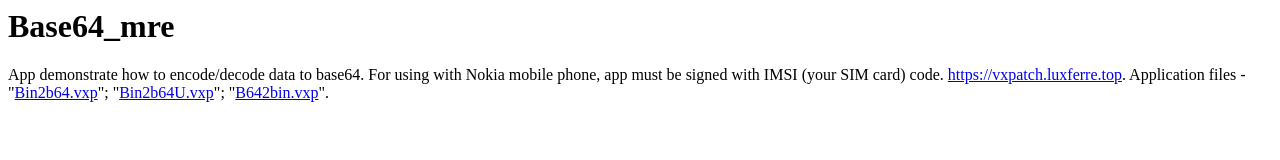
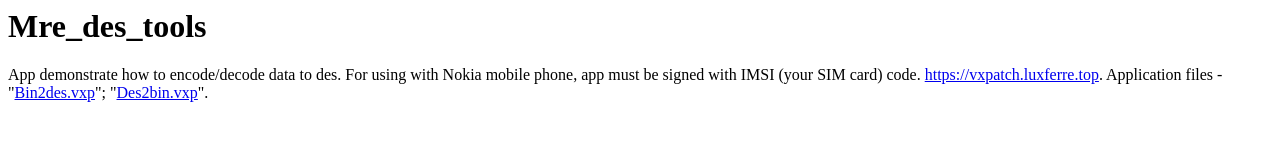
Before and after one commit to RDZDX/mre_des_tools, a plain HTML site: page docs/index.html in a window 1280 px wide. Drawn offline with Linux system fonts and the light colour scheme.

Commit message:
Update index.html

```diff
--- a/docs/index.html
+++ b/docs/index.html
@@ -1,13 +1,12 @@
 <html>
 
 <body>
-  <h1>Base64_mre</h1>
-  <p>App demonstrate how to encode/decode data to base64.
+  <h1>Mre_des_tools</h1>
+  <p>App demonstrate how to encode/decode data to des.
     For using with Nokia mobile phone, app must be signed with IMSI (your SIM card) code.
     <a href="https://vxpatch.luxferre.top">https://vxpatch.luxferre.top</a>. Application files -
-    "<a href="https://github.com/RDZDX/base64_mre/blob/main/Bin2b64.vxp?raw=true" download>Bin2b64.vxp</a>";
-    "<a href="https://github.com/RDZDX/base64_mre/blob/main/Bin2b64U.vxp?raw=true" download>Bin2b64U.vxp</a>";
-    "<a href="https://github.com/RDZDX/base64_mre/blob/main/B642bin.vxp?raw=true" download>B642bin.vxp</a>".
+    "<a href="https://github.com/RDZDX/mre_des_tools/blob/main/Bin2des.vxp?raw=true" download>Bin2des.vxp</a>";
+    "<a href="https://github.com/RDZDX/mre_des_tools/blob/main/Des2bin.vxp?raw=true" download>Des2bin.vxp</a>".
   </p>
 </body>
 
```
